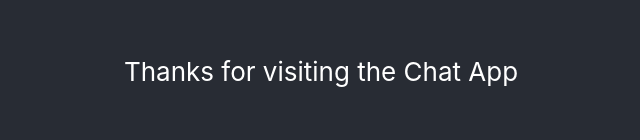
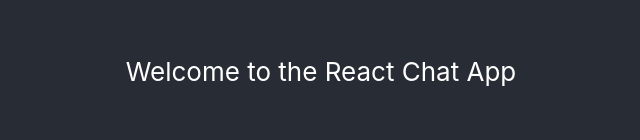
Before and after one commit to nmordetzky/chat-app, a React (Create React App) app: page / in a window 1280 px wide. Shown: the part 103-243 px from the top of the page, without its empty margins (319-959 px from the left). Built offline with nearby package versions, Linux system fonts and the light colour scheme.

Commit message:
copy update

```diff
--- a/src/App.js
+++ b/src/App.js
@@ -7,7 +7,7 @@ function App() {
     <div className="App">
       <header className="App-header">
         <p>
-          Thanks for visiting the Chat App
+          Welcome to the React Chat App
         </p>
         <img src={logo} className="App-logo" alt="logo" />
         <Auth />
```
